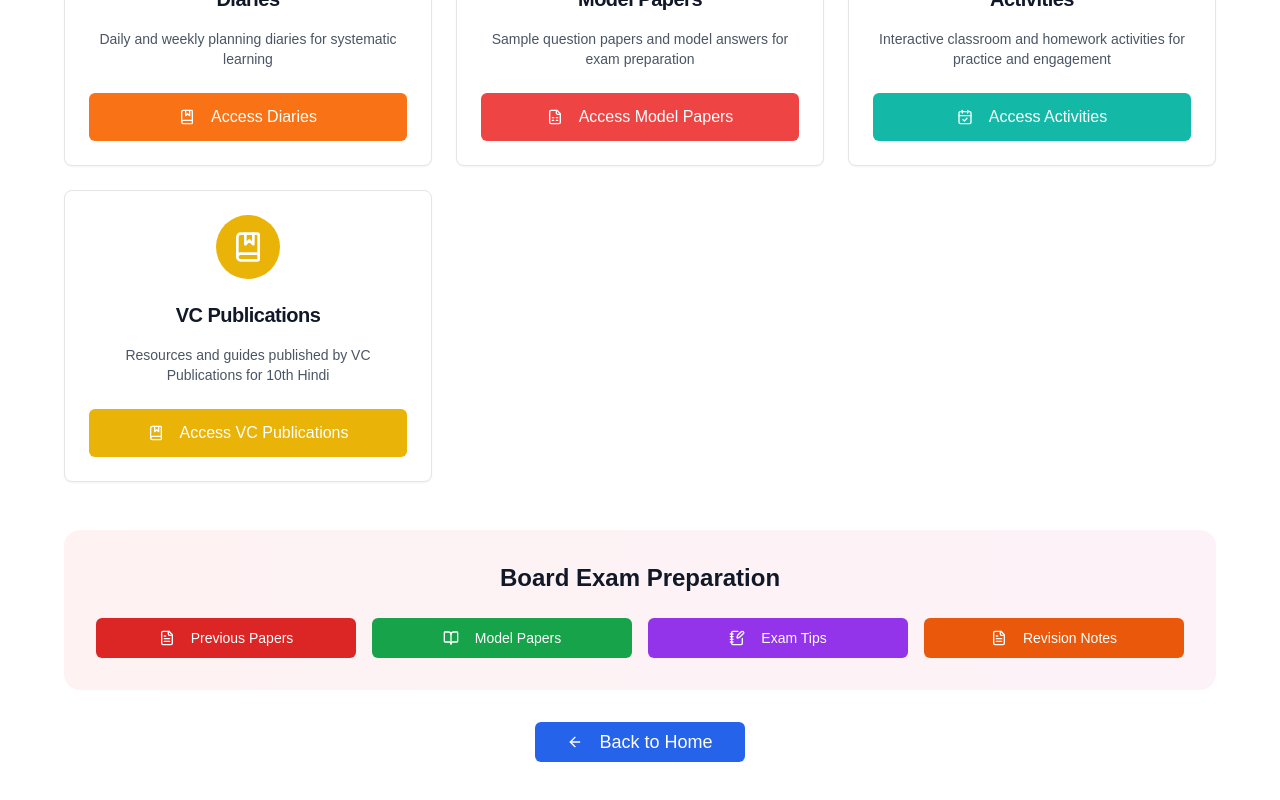
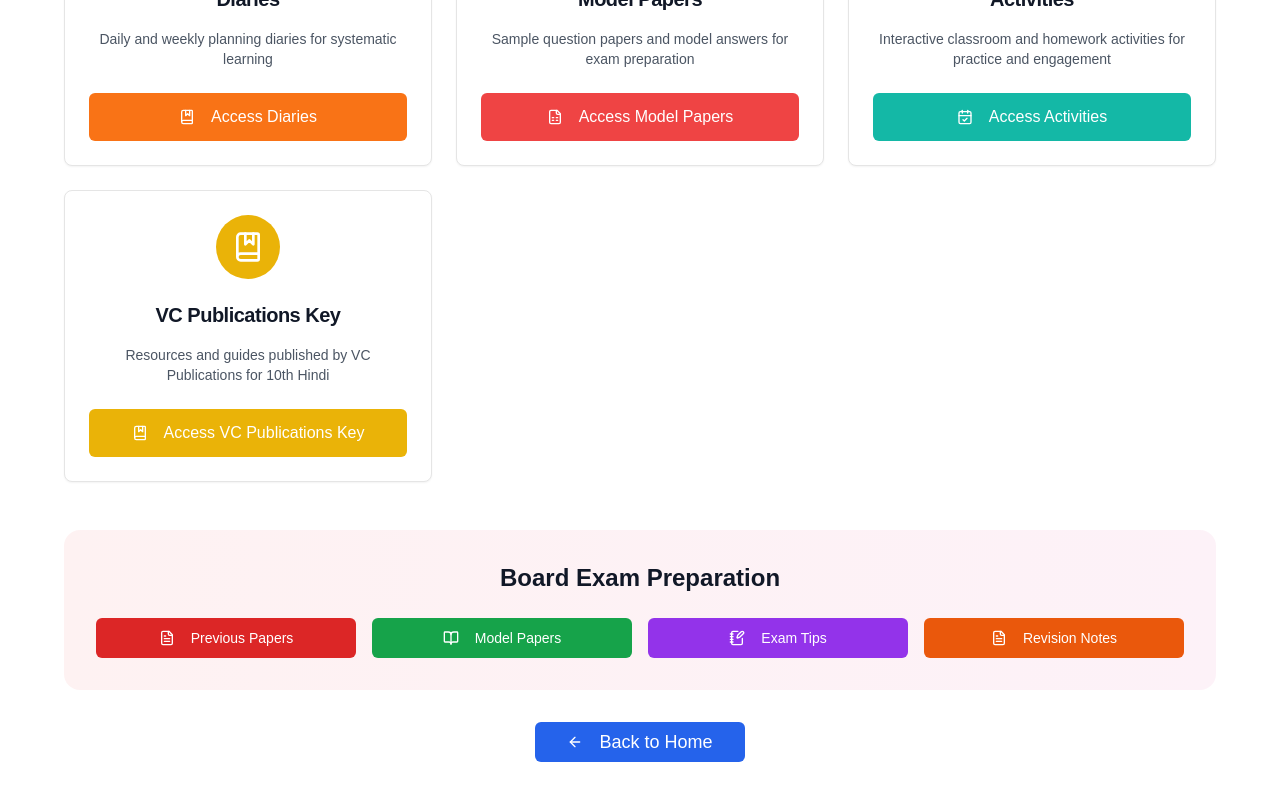
Before and after one commit to chandanamadipalli2006/adsense-project, a Next.js app: page /10th-hindi in a window 1280 px wide. Shown: the part 978-1778 px from the top of the page. Built offline with nearby package versions, Linux system fonts and the light colour scheme.

Commit message:
Update page.tsx

```diff
--- a/app/10th-hindi/page.tsx
+++ b/app/10th-hindi/page.tsx
@@ -62,12 +62,12 @@ export default function TenthHindi() {
       link: "/10th-hindi-activities",
     },
     {
-  name: "VC Publications",
+  name: "VC Publications Key",
   icon: BookMarked, // You can change the icon if needed
   color: "bg-yellow-500",
   hoverColor: "hover:bg-yellow-600",
   description: "Resources and guides published by VC Publications for 10th Hindi",
-  link: "/10th-hindi-vc-publications",
+  link: "/vc-publications-key",
 }
 
   ]
```
